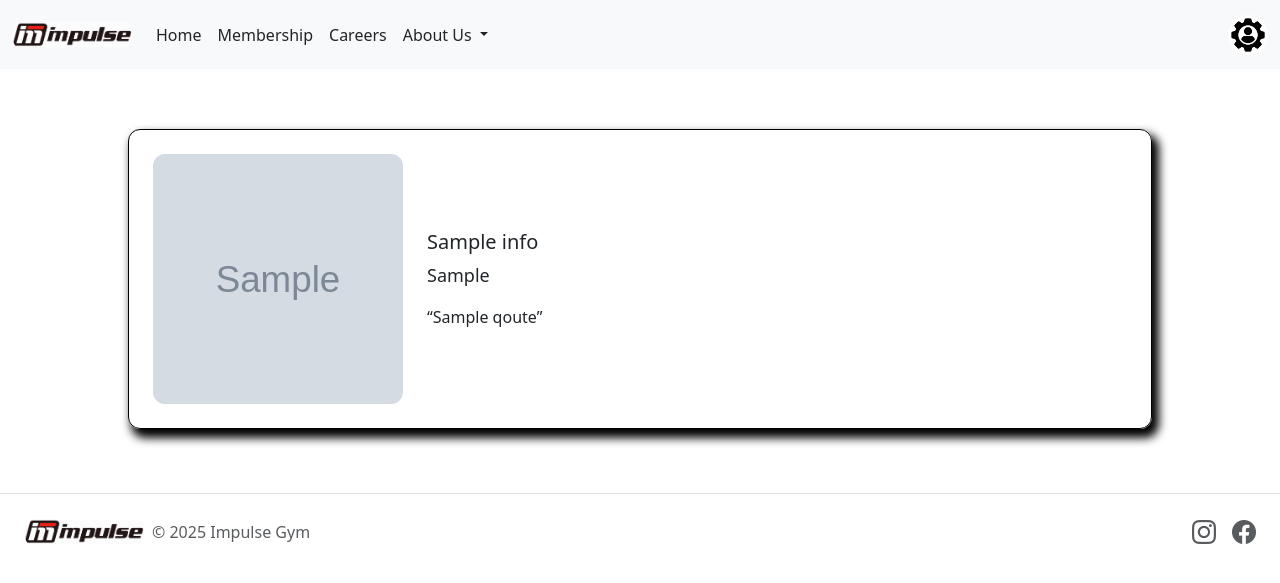
After one commit to Tejas-Joshiii/Impulse-GYM, a Flask app: template templates/trainerInfo.html in a window 1280 px wide. The commit adds this page. Shown: the top 583 px of the page. Run offline with Flask 3, Linux system fonts and the light colour scheme; the template is opened without the code that fills it: most values are stand-ins (such as "Sample title", 1, 10 or a date in 2020); grey boxes marked "Sample" are stand-in pictures.

Commit message:
Trainer info page created successfully

```diff
--- a/app.py
+++ b/app.py
@@ -1,5 +1,5 @@
 from flask import Flask, render_template, url_for, request, jsonify,  flash, redirect
-from database import load_workout_from_db, init_db, load_workouts_from_db, add_membershipTodb,insert_trial_membership, create_tables  # Import the function to load workouts from the database
+from database import load_workout_from_db, init_db, load_workouts_from_db, add_membershipTodb,insert_trial_membership, create_tables, load_all_trainers  # Import the function to load workouts from the database
 import os
 
 init_db() # yeh function initializes the database and creates the table if it doesn't exist and also create .db file but not db folder
@@ -80,6 +80,11 @@ def trial_form():
 
     return render_template("trial_form.html")
 
+@app.route("/trainerCard")
+def trainer_card():
+    load = load_all_trainers()
+    return render_template("trainerInfo.html", info=load)
+
 create_tables()
 
 # Run the application if this script is executed directly
--- a/templates/Home.html
+++ b/templates/Home.html
@@ -105,6 +105,9 @@
                 {# yha loop work variable se ek ek data read karke har ek card mei lagayenge image url sahit abe url mei ex:- Yoga.png and all hi hoga database mei #}
             </div>
         </div>
+        <div class="footer">
+            {% include 'footer.html' %}
+        </div>
 </body>
 
 </html>
--- a/templates/nav.html
+++ b/templates/nav.html
@@ -28,7 +28,7 @@
             About Us
           </a>
           <ul class="dropdown-menu">
-            <li><a class="dropdown-item" href="#">Trainer Info</a></li>
+            <li><a class="dropdown-item" href="/trainerCard">Trainer Info</a></li>
             <li><a class="dropdown-item" href="#">Gym history</a></li>
             <li><a class="dropdown-item" href="#">Gallery section</a></li>
           </ul>
--- /dev/null
+++ b/templates/trainerCard.html
@@ -0,0 +1,92 @@
+<style>
+    .superContainer {
+        margin-top: 60px;
+        padding-bottom: 40px;
+    }
+
+    .container {
+        width: 80%;
+        margin: auto;
+        display: flex;
+        align-items: center;
+        justify-content: center;
+        border: 1px solid black;
+        /* box-shadow: inset 0 0 10px #000000; */
+        box-shadow: 5px 7px 10px 2px #000000;
+        padding: 20px;
+        border-radius: 12px;
+    }
+
+    .container:hover {
+        transform: scale(1.1);
+        transition: all 0.3s ease-in-out;
+    }
+
+    .container .trainer_img {
+        flex: 1;
+        width: 250px;
+        height: 250px;
+        border-radius: 12px;
+        flex: 1;
+        object-fit: cover;
+    }
+
+    .trainerimg {
+        padding: 4px;
+    }
+
+    .info {
+        flex: 2;
+        padding-left: 20px;
+    }
+
+    .info p {
+        font-size: 18px;
+    }
+
+    @media (max-width: 768px) {
+        * {
+            margin: 0;
+            padding: 0;
+        }
+
+        .container {
+            flex-direction: column;
+            justify-content: center;
+            text-align: center;
+        }
+
+        .trainer_img {
+            width: 320px;
+            height: 320px;
+            padding: 0;
+        }
+
+        .trainerimg {
+            /* padding: 18px; */
+            width: 320px;
+            height: 320px;
+        }
+
+        .info p {
+            font-size: 18px;
+            padding-top: 5px;
+        }
+    }
+</style>
+
+<body>
+    <div class="superContainer">
+        <div class="container">
+            <div class="trainerimg">
+                <!-- <img src="{url_for('static', filename=Trainer_info['trainer_info'])}" alt="trainer image"> -->
+                <img src="{{ url_for('static', filename=infos.trainer_img) }}" alt="trainer image" class="trainer_img">
+            </div>
+            <div class="info">
+                <h3 style="font-size: 20px;">{{infos['trainer_name']}}</h3>
+                <p>{{infos['trainer_Info']}}</p>
+                <q>{{infos['qoute']}}</q>
+            </div>
+        </div>
+    </div>
+</body>
--- /dev/null
+++ b/templates/trainerInfo.html
@@ -0,0 +1,20 @@
+<!DOCTYPE html>
+<html lang="en">
+<head>
+    <meta charset="UTF-8">
+    <meta name="viewport" content="width=device-width, initial-scale=1.0">
+    <title>Trainer Information</title>
+
+</head>
+<body>
+    {% include 'nav.html' %}
+    <div class="trainerInfo">
+        <div class="cardTrainer">
+        {% for infos in info %}
+        {% include 'trainerCard.html' %}
+        {% endfor %}
+        </div>
+    </div>
+    {% include 'footer.html' %}
+</body>
+</html>
```
Also changed, not shown: database.py (+8 -0 lines), db/database.db, static/bunnytra.png (added), static/rahultra.png (added), static/ravitra.png (added), static/sunnytra.png (added), 2 other files.
